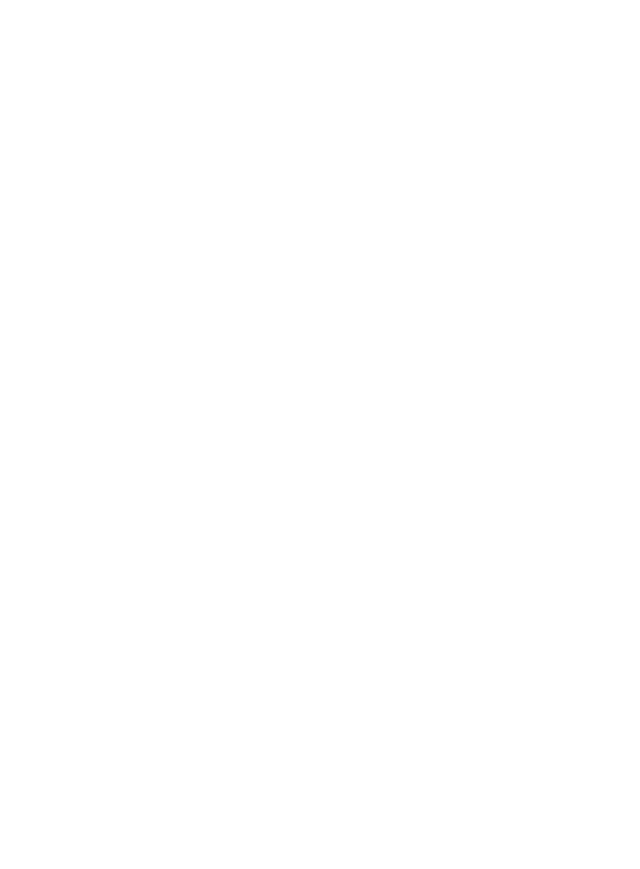
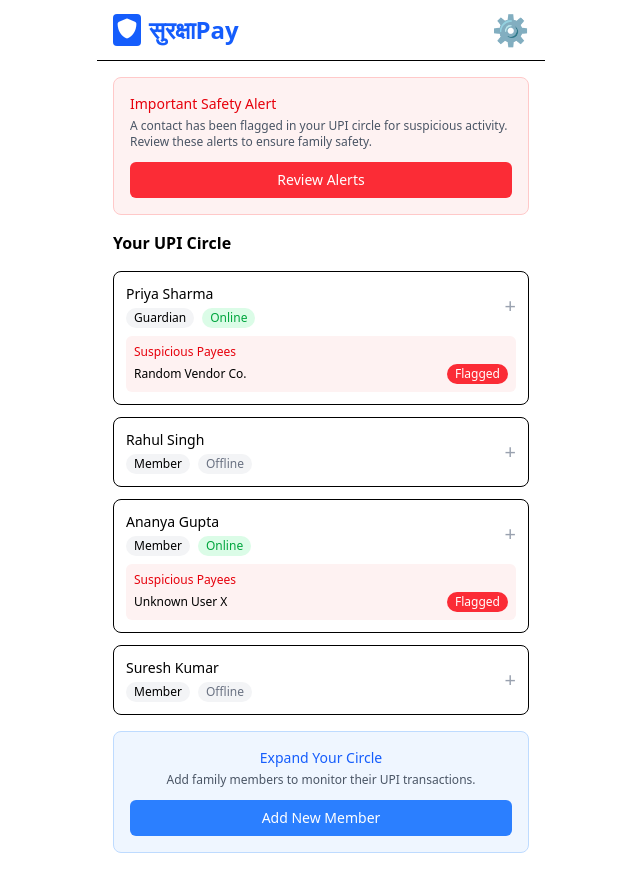
Before and after one commit to amrutasahu2006/upi-fraud-detection, a React (Vite) app: page /safety in a window 1280 px wide. Before the commit this address had no page. Shown: the whole page, without its empty margins (319-959 px from the left). Before the commit the page ends 800 px from the top, so only its background shows below. Built offline with nearby package versions, Linux system fonts and the light colour scheme.

Commit message:
Added Safety page

```diff
--- a/index.html
+++ b/index.html
@@ -3,6 +3,13 @@
   <head>
     <meta charset="UTF-8" />
     <link rel="icon" type="image/svg+xml" href="/vite.svg" />
+    <link
+    rel="stylesheet"
+    href="https://cdnjs.cloudflare.com/ajax/libs/font-awesome/6.5.0/css/all.min.css"
+    integrity="sha512-wx+yxR...=="
+    crossorigin="anonymous"
+    referrerpolicy="no-referrer"
+  />
     <meta name="viewport" content="width=device-width, initial-scale=1.0" />
     <title>UPI Fraud Detection</title>
   </head>
--- a/src/App.jsx
+++ b/src/App.jsx
@@ -2,6 +2,8 @@
 import SecurityChatbot from "./pages/SecurityChatbot";
 import SecurityRecommendations from "./pages/SecurityRecommendations";
 import TransactionBlocked from "./pages/TransactionBlocked";
+import Safety from "./pages/Safety";
+
 
 function App() {
   return (
@@ -10,6 +12,7 @@
         <Route path="/" element={<SecurityChatbot />} />
         <Route path="/recommendations" element={<SecurityRecommendations />} />
         <Route path="/blocked" element={<TransactionBlocked />} />
+        <Route path="/safety" element={<Safety />} />
       </Routes>
     </BrowserRouter>
   );
--- /dev/null
+++ b/src/components/ExpandCircle.jsx
@@ -0,0 +1,15 @@
+export default function ExpandCircle() {
+  return (
+    <div className="border border-blue-200 bg-blue-50 rounded-lg p-4 text-center">
+      <p className="text-sm font-medium text-blue-600">
+        Expand Your Circle
+      </p>
+      <p className="text-xs text-gray-600 mt-1">
+        Add family members to monitor their UPI transactions.
+      </p>
+      <button className="mt-3 w-full bg-blue-500 text-white py-2 rounded-md text-sm cursor-pointer hover:bg-blue-700">
+        Add New Member
+      </button>
+    </div>
+  );
+}
--- /dev/null
+++ b/src/components/Header.jsx
@@ -0,0 +1,21 @@
+export default function Header() {
+  return (
+    <header className="flex items-center justify-between px-4 py-3 border-b bg-white">
+      {/* Left: Logo + Icon */}
+      <div className="flex items-center gap-2">
+        <div className="bg-blue-600 p-1 rounded">
+          <i className="fa-solid fa-shield text-white text-base md:text-lg lg:text-xl"></i>
+        </div>
+
+        <h1 className="text-lg md:text-xl lg:text-2xl font-semibold text-blue-600">
+          सुरक्षाPay
+        </h1>
+      </div>
+
+      {/* Right: Settings Button */}
+      <button className="text-gray-500 hover:text-gray-700 text-xl md:text-2xl lg:text-3xl">
+        ⚙️
+      </button>
+    </header>
+  );
+}
--- /dev/null
+++ b/src/components/SafetyAlert.jsx
@@ -0,0 +1,15 @@
+export default function SafetyAlert() {
+  return (
+    <div className="bg-red-50 border border-red-200 rounded-lg p-4">
+      <p className="text-sm font-medium text-red-600">
+        Important Safety Alert
+      </p>
+      <p className="text-xs text-gray-600 mt-1">
+        A contact has been flagged in your UPI circle for suspicious activity. Review these alerts to ensure family safety.
+      </p>
+      <button className="mt-3 w-full bg-red-500 text-white py-2 rounded-md text-sm cursor-pointer hover:bg-red-700">
+        Review Alerts
+      </button>
+    </div>
+  );
+}
--- /dev/null
+++ b/src/components/UserCard.jsx
@@ -0,0 +1,40 @@
+export default function UserCard({ user }) {
+  return (
+    <div className="border rounded-lg p-3 space-y-2">
+      <div className="flex items-center justify-between">
+        <div>
+          <p className="font-medium text-sm">{user.name}</p>
+          <div className="flex gap-2 mt-1 text-xs">
+            <span className="px-2 py-0.5 rounded-full bg-gray-100">
+              {user.role}
+            </span>
+            <span
+              className={`px-2 py-0.5 rounded-full ${
+                user.status === "Online"
+                  ? "bg-green-100 text-green-600"
+                  : "bg-gray-100 text-gray-500"
+              }`}
+            >
+              {user.status}
+            </span>
+          </div>
+        </div>
+        <button className="text-gray-400 text-xl cursor-pointer">+</button>
+      </div>
+
+      {user.suspicious && (
+        <div className="bg-red-50 p-2 rounded-md text-xs">
+          <p className="text-red-600 font-medium">Suspicious Payees</p>
+          <div className="flex items-center justify-between mt-1">
+            <span>{user.payee}</span>
+            {user.flagged && (
+              <span className="bg-red-500 text-white px-2 py-0.5 rounded-full">
+                Flagged
+              </span>
+            )}
+          </div>
+        </div>
+      )}
+    </div>
+  );
+}
--- /dev/null
+++ b/src/data/users.js
@@ -0,0 +1,32 @@
+export const users = [
+  {
+    id: 1,
+    name: "Priya Sharma",
+    role: "Guardian",
+    status: "Online",
+    suspicious: true,
+    payee: "Random Vendor Co.",
+    flagged: true,
+  },
+  {
+    id: 2,
+    name: "Rahul Singh",
+    role: "Member",
+    status: "Offline",
+  },
+  {
+    id: 3,
+    name: "Ananya Gupta",
+    role: "Member",
+    status: "Online",
+    suspicious: true,
+    payee: "Unknown User X",
+    flagged: true,
+  },
+  {
+    id: 4,
+    name: "Suresh Kumar",
+    role: "Member",
+    status: "Offline",
+  },
+];
--- /dev/null
+++ b/src/pages/Safety.jsx
@@ -0,0 +1,27 @@
+import Header from "../components/Header";
+import SafetyAlert from "../components/SafetyAlert";
+import UserCard from "../components/UserCard";
+import ExpandCircle from "../components/ExpandCircle";
+import { users } from "../data/users";
+
+export default function Safety() {
+  return (
+    <div className="max-w-md mx-auto min-h-screen bg-white">
+      <Header />
+
+      <main className="p-4 space-y-4">
+        <SafetyAlert />
+
+        <h2 className="text-base font-semibold">Your UPI Circle</h2>
+
+        <div className="space-y-3">
+          {users.map((user) => (
+            <UserCard key={user.id} user={user} />
+          ))}
+        </div>
+
+        <ExpandCircle />
+      </main>
+    </div>
+  );
+}
```
Also changed, not shown: src/public/Selection.png (added).
